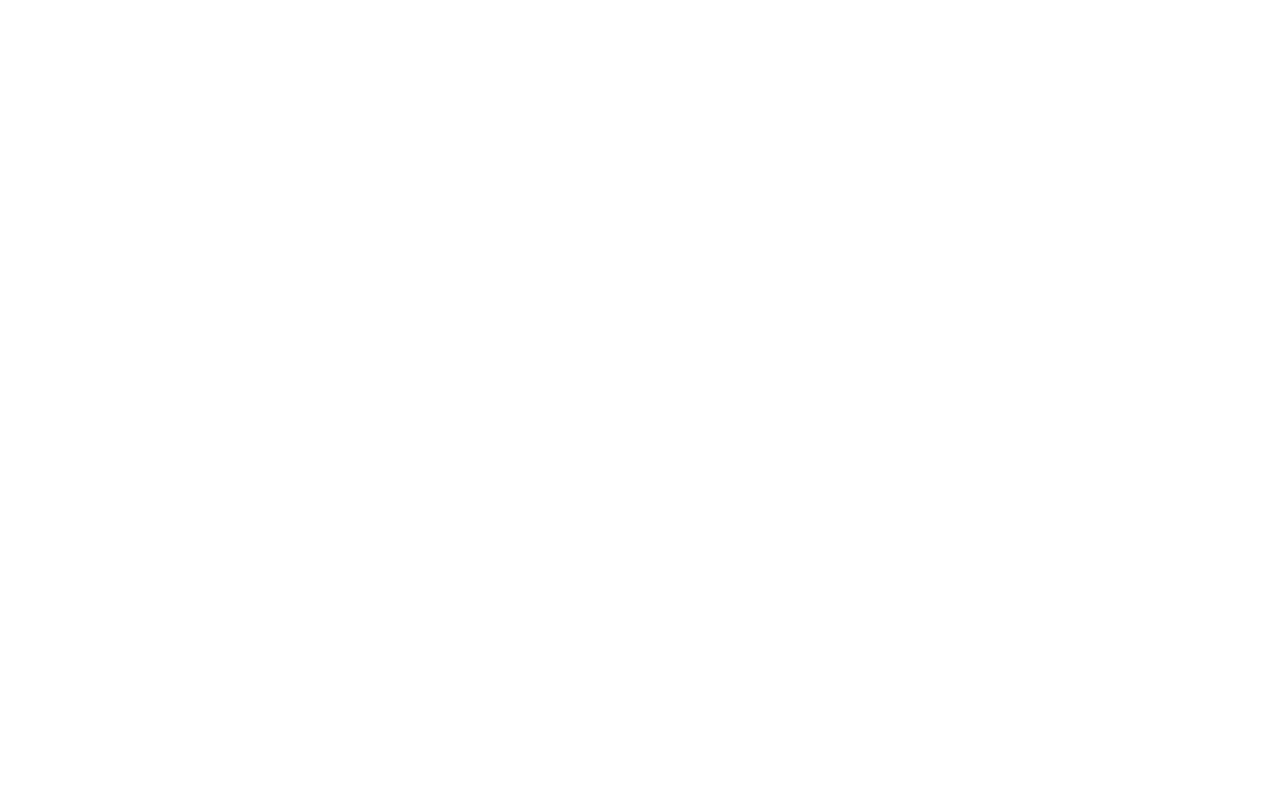
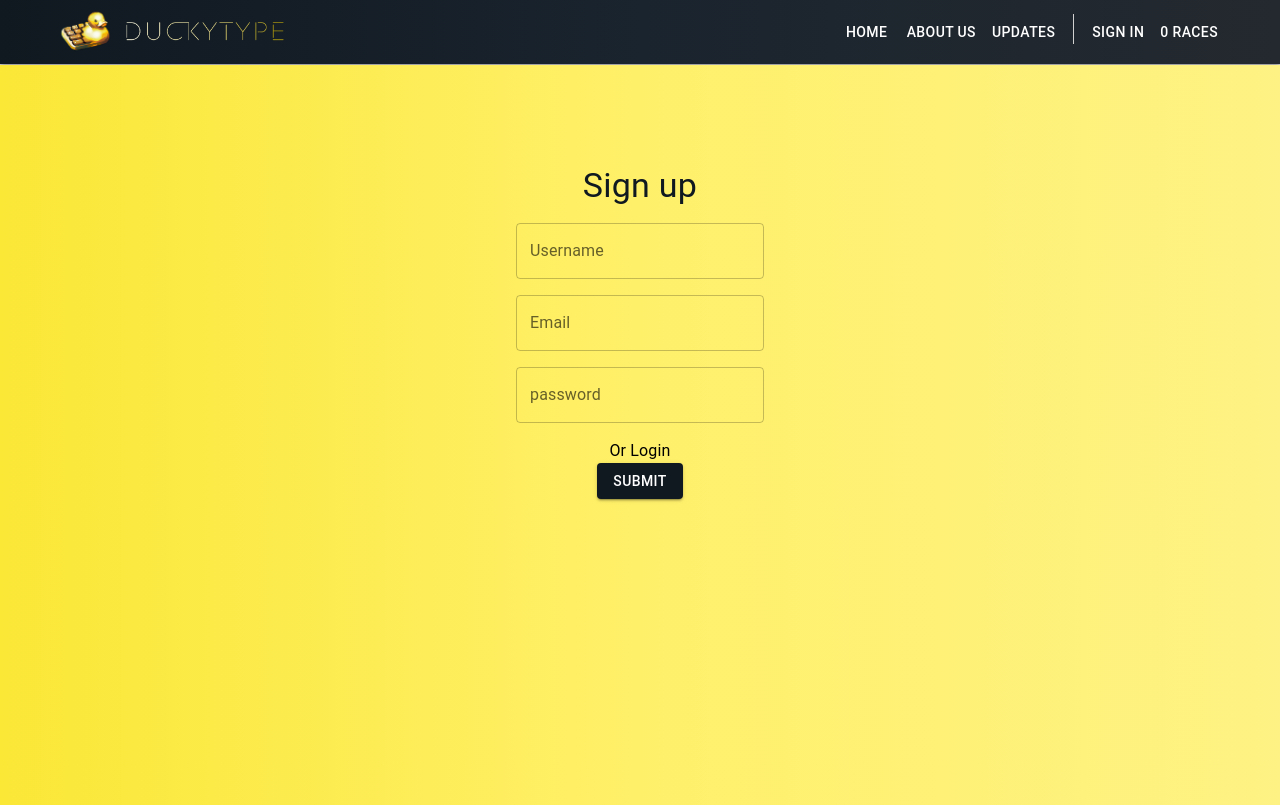
Before and after one commit to EminRedzovic/DuckyType, a React (Create React App) app: page /register in a window 1280 px wide. Before the commit this address had no page. Built offline with nearby package versions, Linux system fonts and the light colour scheme; no server answers.

Commit message:
register done

```diff
--- a/package.json
+++ b/package.json
@@ -12,7 +12,7 @@
     "@testing-library/jest-dom": "^5.16.5",
     "@testing-library/react": "^13.4.0",
     "@testing-library/user-event": "^13.5.0",
-    "firebase": "^10.0.0",
+    "firebase": "^10.5.2",
     "formik": "^2.4.1",
     "jwt-decode": "^3.1.2",
     "react": "^18.2.0",
--- a/public/index.html
+++ b/public/index.html
@@ -24,7 +24,7 @@
       work correctly both with client-side routing and a non-root public URL.
       Learn how to configure a non-root public URL by running `npm run build`.
     -->
-    <title>React App</title>
+    <title>DuckyType</title>
   </head>
   <body>
     <noscript>You need to enable JavaScript to run this app.</noscript>
--- a/src/App.js
+++ b/src/App.js
@@ -2,6 +2,8 @@
 import HomePage from "./pages/HomePage";
 import { Routes, Route, BrowserRouter } from "react-router-dom";
 import PracticeRoom from "./pages/PracticeRoom";
+import Register from "./pages/Register";
+import Login from "./pages/Login";
 
 function App() {
   return (
@@ -10,6 +12,8 @@
         <Route path="/" element={<HomePage />} />
         <Route path="/room" element={<CreateAroom />} />
         <Route path="/practice" element={<PracticeRoom />} />
+        <Route path="/register" element={<Register />} />
+        <Route path="/login" element={<Login />} />
       </Routes>
     </BrowserRouter>
   );
--- a/src/containers/Layout.js
+++ b/src/containers/Layout.js
@@ -1,4 +1,4 @@
-import React, { useState, useEffect } from "react";
+import React, { useState, useEffect, useRef } from "react";
 import "../style/style.css";
 import {
   AppBar,
@@ -7,16 +7,24 @@
   Button,
   Box,
   Divider,
+  Typography,
 } from "@mui/material";
 import MenuIcon from "@mui/icons-material/Menu";
 import logo from "../assets/logo.png";
 import duck from "../assets/duck.png";
 import { useNavigate } from "react-router-dom";
+import { auth, logout } from "../firebase";
 const Layout = (props) => {
   const navigate = useNavigate();
   const [isMobile, setIsMobile] = useState(window.innerWidth <= 950);
   const [isMenuOpen, setIsMenuOpen] = useState(false);
-
+  const [user, setUser] = useState({});
+  useEffect(() => {
+    auth.onAuthStateChanged((user) => {
+      setUser(user);
+    });
+  }, []);
+  console.log(user);
   const toggleMenu = () => {
     setIsMenuOpen(!isMenuOpen);
   };
@@ -75,19 +83,15 @@
             ) : (
               <Box display="flex" sx={{ paddingRight: "30px" }}>
                 <Button
-                  sx={{ paddingRight: "20px", color: "white" }}
+                  className="nav-button"
                   onClick={() => {
                     navigate("/");
                   }}
                 >
                   Home
                 </Button>
-                <Button sx={{ paddingRight: "20px", color: "white" }}>
-                  About us
-                </Button>
-                <Button sx={{ paddingRight: "20px", color: "white" }}>
-                  Updates
-                </Button>
+                <Button className="nav-button">About us</Button>
+                <Button className="nav-button">Updates</Button>
                 <div
                   style={{
                     width: "1px",
@@ -96,12 +100,23 @@
                     margin: "0px 10px 0px 10px",
                   }}
                 ></div>
-                <Button sx={{ paddingRight: "20px", color: "white" }}>
-                  Sign in
-                </Button>
-                <Button sx={{ paddingRight: "20px", color: "white" }}>
-                  0 Races
-                </Button>
+                {user ? (
+                  <Button className="nav-button" onClick={logout}>
+                    Logout
+                  </Button>
+                ) : (
+                  <Button
+                    className="nav-button"
+                    onClick={() => {
+                      navigate("/register");
+                    }}
+                  >
+                    Sign in
+                  </Button>
+                )}
+
+                <Button className="nav-button">0 Races</Button>
+                {user && <Typography>{user.displayName}</Typography>}
               </Box>
             )}
           </Toolbar>
--- /dev/null
+++ b/src/firebase.js
@@ -0,0 +1,67 @@
+import { initializeApp } from "firebase/app";
+import { getAuth, signOut } from "firebase/auth";
+import {
+  addDoc,
+  collection,
+  getDocs,
+  getFirestore,
+  query,
+  where,
+} from "firebase/firestore";
+
+const firebaseConfig = {
+  apiKey: "AIzaSyC9fV26pfRrw-0lwOOaaUgplYXse8Ftcok",
+  authDomain: "ducky-type.firebaseapp.com",
+  projectId: "ducky-type",
+  storageBucket: "ducky-type.appspot.com",
+  messagingSenderId: "1078686550374",
+  appId: "1:1078686550374:web:dac25dcec18a7b411960a7",
+  measurementId: "G-0Y2ZSBJ9FP",
+};
+
+// Initialize Firebase
+const app = initializeApp(firebaseConfig);
+export const db = getFirestore(app);
+export const auth = getAuth(app);
+
+export const logout = async () => {
+  const result = await signOut(auth);
+  return result;
+};
+
+export const getBoardData = async () => {
+  const docRef = collection(db, "races");
+  const docSnap = await getDocs(docRef);
+  const data = docSnap.docs.map((doc) => {
+    const data = doc.data();
+    const id = doc.id;
+    return { ...data, id: id };
+  });
+  return data;
+};
+
+export const submitLoginData = async (data) => {
+  const result = await addDoc(collection(db, "users"), {
+    ...data,
+    userId: auth.currentUser.uid,
+  });
+  return result;
+};
+
+export const isUsernameAvailable = async (name) => {
+  try {
+    // Dohvati referencu kolekcije korisnika iz Firebase Firestore
+    const usersCollection = collection(db, "users");
+
+    // Napravi upit koji proverava da li postoji korisnik s istim korisničkim imenom
+    const q = query(usersCollection, where("displayName", "==", name));
+
+    // Dohvati rezultate upita
+    const querySnapshot = await getDocs(q);
+    console.log(querySnapshot.empty);
+    return querySnapshot.empty; // Ako je kolekcija prazna, korisničko ime je dostupno
+  } catch (error) {
+    console.error("Greška pri proveri dostupnosti displayName:", error);
+    return false;
+  }
+};
--- /dev/null
+++ b/src/pages/Login.js
@@ -0,0 +1,24 @@
+import React, { useEffect, useState } from "react";
+import Layout from "../containers/Layout";
+import { auth } from "../firebase";
+
+const Login = () => {
+  const [user, setUser] = useState({});
+  const [isLoading, SetisLoading] = useState(false);
+  useEffect(() => {
+    const unsubscribe = auth.onAuthStateChanged((authUser) => {
+      setUser(authUser);
+      if (isLoading) {
+        SetisLoading(false);
+      }
+    });
+    return () => unsubscribe();
+  }, [isLoading]);
+  return (
+    <Layout>
+      <div>Login</div>
+    </Layout>
+  );
+};
+
+export default Login;
--- a/src/pages/PracticeRoom.js
+++ b/src/pages/PracticeRoom.js
@@ -40,7 +40,7 @@
       console.log(counter, data);
       if (text[data[0]] === input) {
         console.log(counter);
-        textData.style.color = "green";
+        textData.style.color = "white";
         data[0] = data[0] + 1;
         data[1]++;
         setInput("");
--- /dev/null
+++ b/src/pages/Register.js
@@ -0,0 +1,211 @@
+import "../style/style.css";
+
+import React, { useEffect, useState } from "react";
+import Layout from "../containers/Layout";
+import { createUserWithEmailAndPassword } from "firebase/auth";
+import { isUsernameAvailable, submitLoginData } from "../firebase";
+import { useNavigate } from "react-router-dom";
+import { Formik } from "formik";
+import { getAuth } from "firebase/auth";
+import * as yup from "yup";
+import {
+  Box,
+  Button,
+  CircularProgress,
+  TextField,
+  Typography,
+} from "@mui/material";
+
+const registerSchema = yup.object({
+  email: yup
+    .string()
+    .required("Email je obavezno polje, unesite email")
+    .email("Email format nije dobar"),
+  displayName: yup
+    .string()
+    .required("Username je obavezno polje, unesite svoje ime"),
+  password: yup
+    .string()
+    .required("Sifra je obavezno polje, unesite sifru")
+    .min(6, "Sifra mora da ima najmanje 6 karaktera")
+    .max(50, "Sifra mora da ima najvise 50 karaktera"),
+});
+
+const Register = () => {
+  const [user, setUser] = useState({});
+  const [isAvilable, setIsAvilable] = useState();
+  const [isLoading, SetisLoading] = useState(false);
+  const navigate = useNavigate("");
+  const auth = getAuth();
+
+  useEffect(() => {
+    const unsubscribe = auth.onAuthStateChanged((authUser) => {
+      setUser(authUser);
+      if (isLoading) {
+        SetisLoading(false);
+      }
+    });
+    return () => unsubscribe();
+  }, [auth, isLoading]);
+
+  const signIn = async (values) => {
+    try {
+      const avilable = await isUsernameAvailable(values.displayName);
+      setIsAvilable(avilable);
+    } catch (error) {
+      console.log(error);
+    }
+    if (isAvilable) {
+      try {
+        await createUserWithEmailAndPassword(
+          auth,
+          values.email,
+          values.password
+        );
+        const data = {
+          displayName: values.displayName,
+          email: values.email,
+          isAdmin: values.isAdmin,
+        };
+        await submitLoginData(data);
+        navigate("/");
+      } catch (error) {
+        alert(error);
+      }
+    } else {
+      alert("Username is already taken!");
+    }
+  };
+  if (!user) {
+    return (
+      <Layout>
+        <div className="container">
+          <Formik
+            initialValues={{
+              displayName: "",
+              email: "",
+              password: "",
+              isAdmin: false,
+            }}
+            onSubmit={(values, actions) => {
+              signIn(values);
+            }}
+            validationSchema={registerSchema}
+          >
+            {({
+              values,
+              errors,
+              touched,
+              handleChange,
+              handleBlur,
+              handleSubmit,
+            }) => (
+              <Box>
+                <center>
+                  <Typography
+                    variant="h4"
+                    color={"rgba(16,24,32,1)"}
+                    gutterBottom
+                  >
+                    Sign up
+                  </Typography>
+                </center>
+                <Box my={2} center>
+                  <center>
+                    <TextField
+                      type="text"
+                      name="displayName"
+                      label="Username"
+                      variant="outlined"
+                      onChange={handleChange}
+                      onBlur={handleBlur}
+                      value={values.displayName || ""}
+                    />
+                    <Typography variant="body1" color={"error"}>
+                      {errors.displayName &&
+                        touched.displayName &&
+                        errors.displayName}
+                    </Typography>
+                  </center>
+                </Box>
+                <Box my={2}>
+                  <center>
+                    <TextField
+                      type="text"
+                      name="email"
+                      label="Email"
+                      variant="outlined"
+                      onChange={handleChange}
+                      onBlur={handleBlur}
+                      value={values.email || ""}
+                    />
+                    <Typography variant="body1" color={"error"}>
+                      {errors.email && touched.email && errors.email}
+                    </Typography>
+                  </center>
+                </Box>
+                <Box my={2}>
+                  <center>
+                    <TextField
+                      type="password"
+                      name="password"
+                      label="password"
+                      variant="outlined"
+                      onChange={handleChange}
+                      onBlur={handleBlur}
+                      value={values.password || ""}
+                    />
+
+                    <Typography variant="body1" color={"error"}>
+                      {errors.password && touched.password && errors.password}
+                    </Typography>
+                  </center>
+                </Box>
+                <center>
+                  <Typography variant="body1">
+                    Or{" "}
+                    <span
+                      onClick={() => {
+                        navigate("/login");
+                      }}
+                      style={{
+                        cursor: "pointer",
+                      }}
+                    >
+                      Login
+                    </span>
+                  </Typography>
+
+                  <Button
+                    variant="contained"
+                    onClick={handleSubmit}
+                    style={{
+                      backgroundColor: "rgba(16,24,32,1)",
+                    }}
+                  >
+                    Submit
+                  </Button>
+                </center>
+              </Box>
+            )}
+          </Formik>
+        </div>
+      </Layout>
+    );
+  }
+  navigate("/");
+  return (
+    <Box
+      sx={{
+        display: "flex",
+        justifyContent: "center",
+        alignItems: "center",
+        height: "100vh",
+      }}
+    >
+      <CircularProgress />
+    </Box>
+  );
+};
+
+export default Register;
--- a/src/style/style.css
+++ b/src/style/style.css
@@ -48,3 +48,17 @@
 .main {
   /* background-color: #f8fab9; */
 }
+.nav-button {
+  margin-right: 20px;
+  color: white !important;
+}
+.container {
+  height: 80vh;
+  padding-top: 100px;
+  background: linear-gradient(
+    90deg,
+    rgba(250, 231, 54, 1) 0%,
+    rgba(255, 240, 106, 1) 50%,
+    rgba(254, 242, 132, 1) 100%
+  );
+}
```
Also changed, not shown: src/pages/HomePage.js (+13 -1 lines), 1 other file (tests, documents, lock files or other folders).
